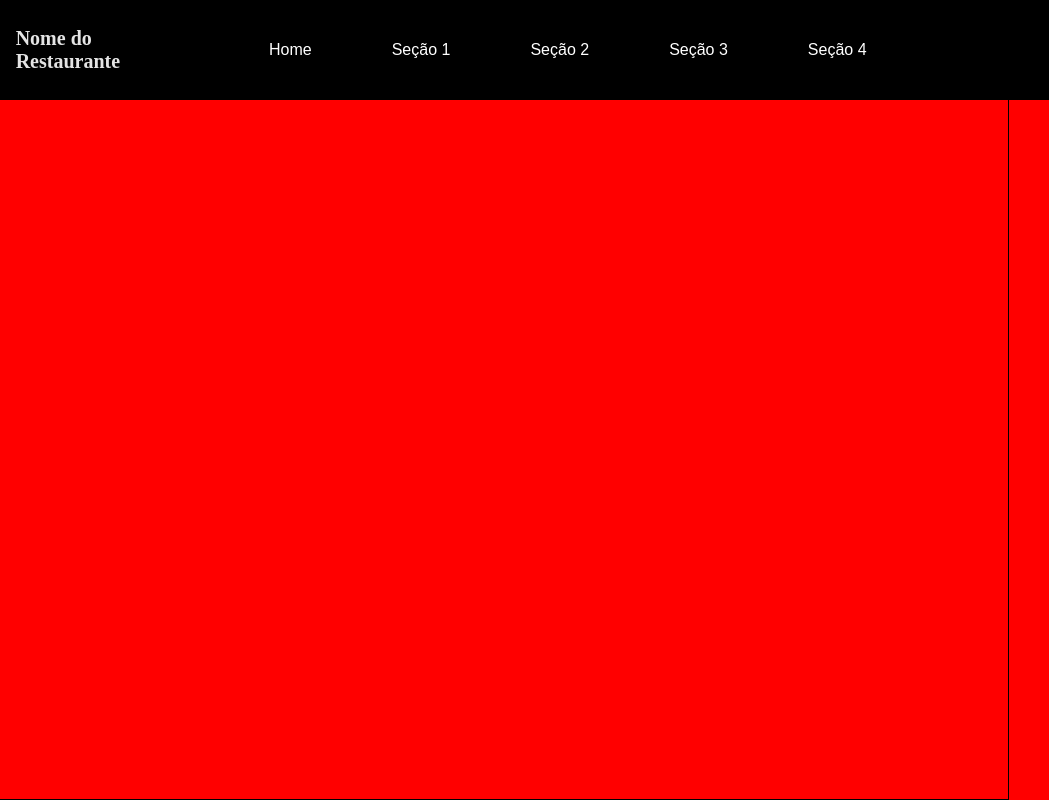
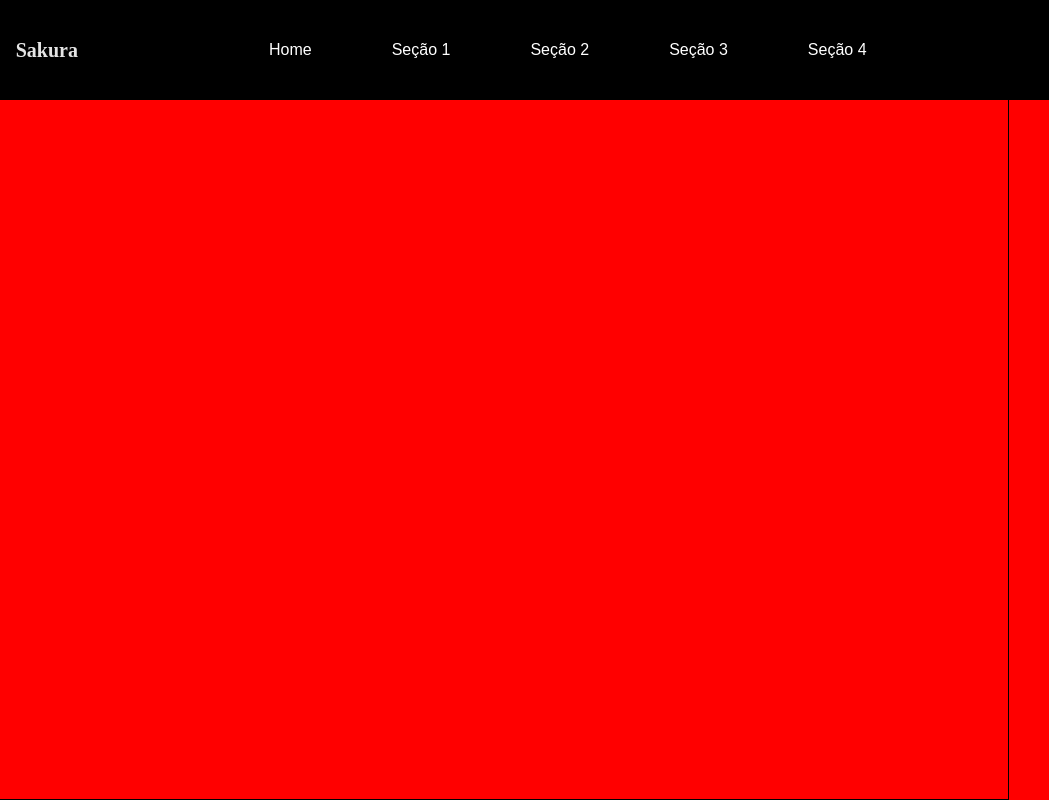
Before and after one commit to profRafaelRibas/Projeto-Card-pio-2, a plain HTML site: page index.html in a window 1280 px wide. Shown: the top 800 px of the page, 231-1280 px from the left. Drawn offline with Linux system fonts and the light colour scheme.

Commit message:
Mudança do titulo

```diff
--- a/index.html
+++ b/index.html
@@ -11,7 +11,7 @@
         <a href="index.html">
         <div class="logo">
             <img src="https://cdn-icons-png.flaticon.com/512/1996/1996068.png" >
-            <h1>Nome do Restaurante</h1>
+            <h1>Sakura</h1>
         </div>
         </a>
 
```
